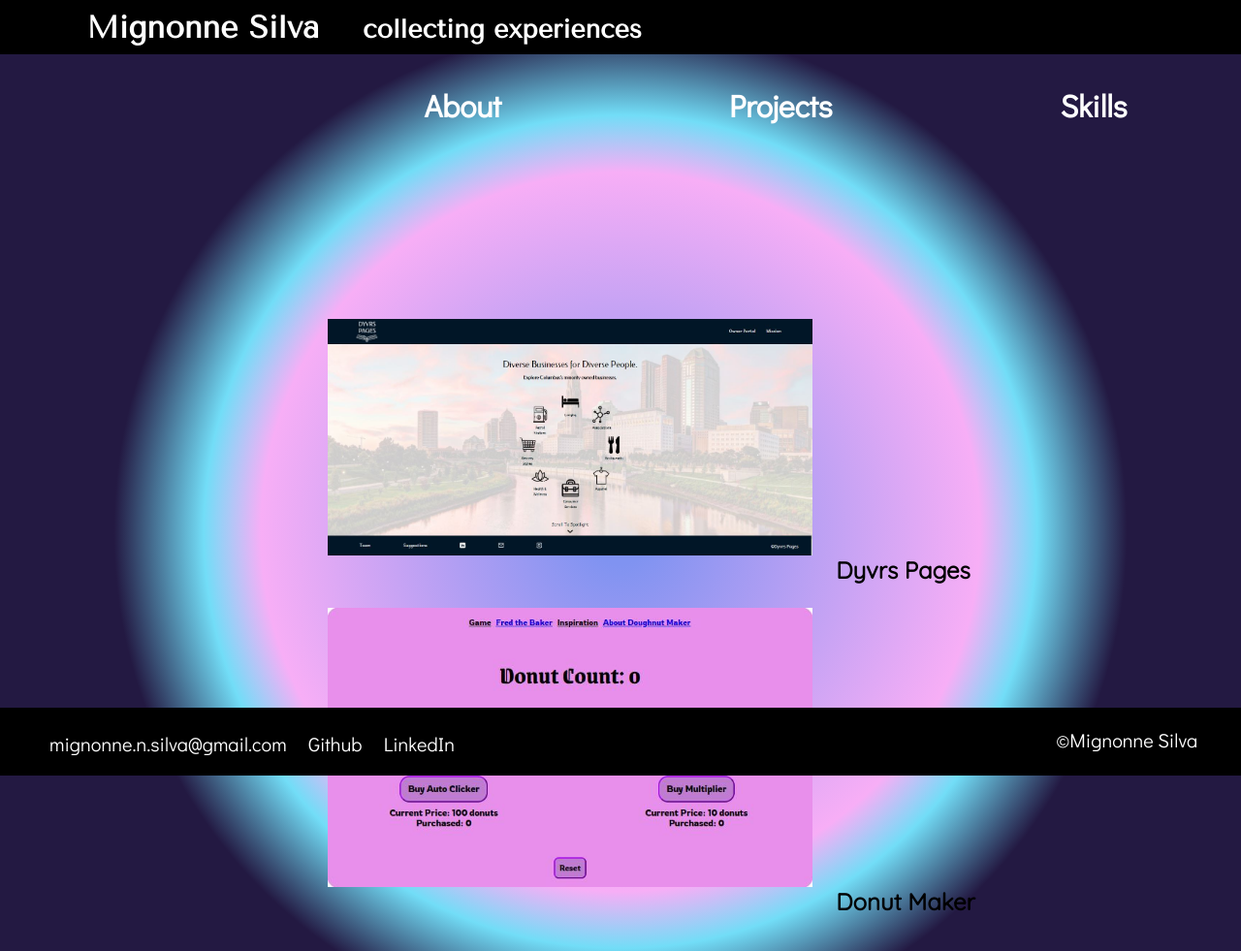
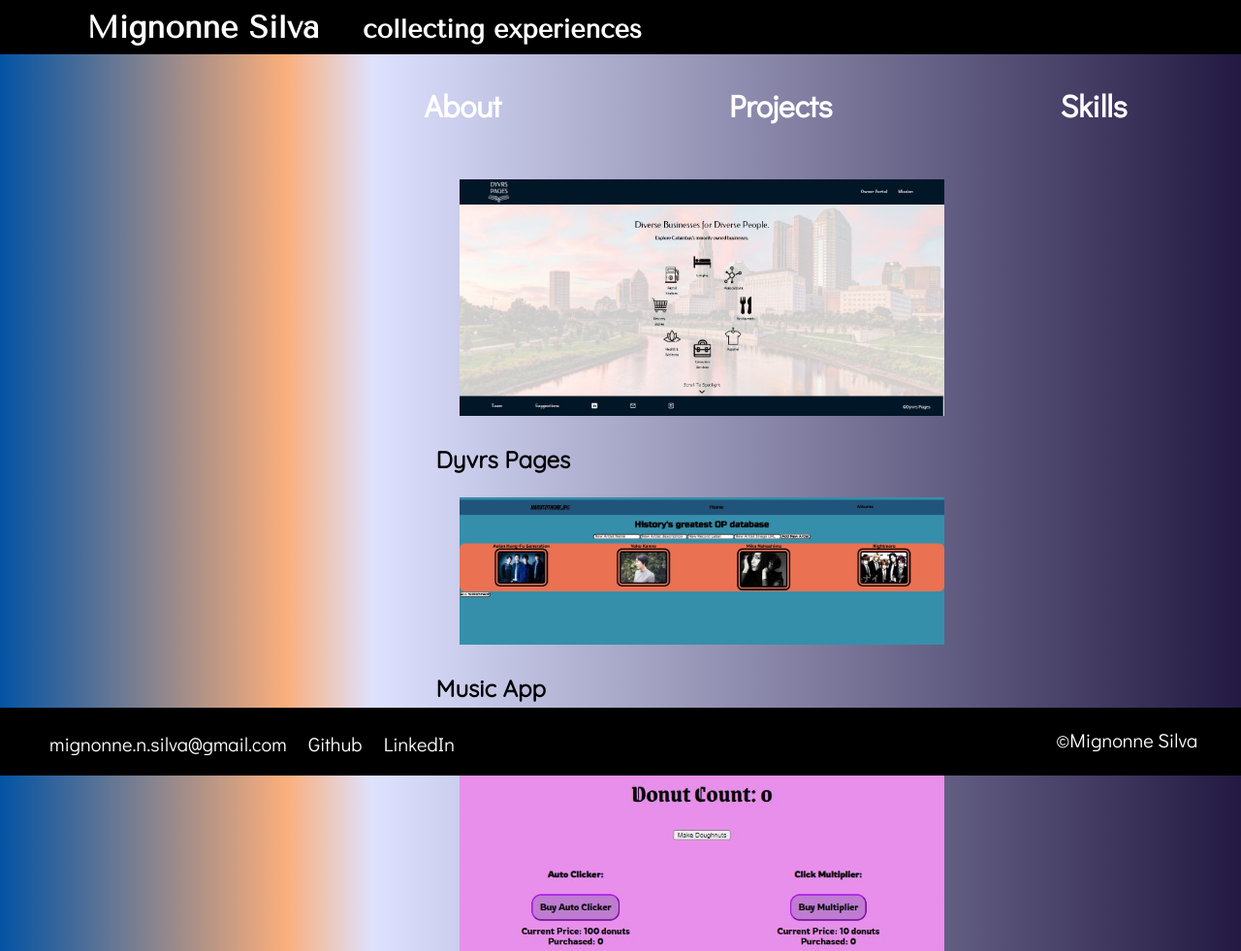
Before and after one commit to silvamig/silvamig.github.io, a plain HTML site: page projects.html in a window 1280 px wide. Shown: the top 981 px of the page at 97% size. Drawn offline with nearby package versions, Linux system fonts and the light colour scheme.

Commit message:
Background colour

```diff
--- a/css/otherstyles.css
+++ b/css/otherstyles.css
@@ -89,9 +89,8 @@ li{
     box-sizing: border-box;
     margin:0;
     padding:0;
-    height: 85%;
-    background: radial-gradient(circle, rgba(128,147,241,1) 4%, rgba(247,174,246,1) 44%, rgba(114,221,247,1) 51%, rgba(35,25,66,1) 62%);
-
+    height: 60%;
+    background: linear-gradient(90deg, rgba(3,83,164,1) 0%, rgba(250,174,123,1) 23%, rgba(222,226,255,1) 30%, rgba(35,25,66,1) 100%);
  }
 
  /* .skills__title{
@@ -111,8 +110,8 @@ li{
      font-family: Quicksand, "sans serif";
      font-weight: 1000;
      font-size: x-large;
-     padding-top: 1em;
-     margin: 10%;
+     margin: 12%;
+     /* padding-bottom: 10em;    */
  }
 
  .skills{
@@ -134,6 +133,13 @@ li{
     font-size: x-large;
 }
 
+.project{
+    margin-left: 32%;
+    font-family: Quicksand, "sans serif";
+    font-weight: 1000;
+    font-size: x-large;
+}
+
 img{
     max-width: 500px;
     max-height: 350px;
@@ -144,6 +150,7 @@ img{
     flex-direction: column;
     justify-content: center;
     align-self: center;
+    margin-top: 1em;
     border-image-width: auto;
 
 
--- a/projects.html
+++ b/projects.html
@@ -21,13 +21,13 @@
               </ul>
           </nav>
       </header>
-      <div class= "about">
+      <div class= "project">
         <ul class = "project__list">
-            <li><a href = "https://github.com/2020-Summer-Cohort/dyvrs-pages"><img src =" /images/dyvrspages.JPG">Dyvrs Pages</a></li>
-            <li><a href = "https://github.com/2020-Summer-Cohort/artists-albums-and-songs-naruto-theme-jpg"></a></li>
-            <li><a href = "https://github.com/2020-Summer-Cohort/module-4-donut-maker-silvamig"><img src =" /images/donutmaker.JPG">Donut Maker</a></li>
-            <li><a href = "https://github.com/2020-Summer-Cohort/reviews-site-fifth-element"></a></li>
-            <li><a href = "https://github.com/2020-Summer-Cohort/virtual-pets-amok-java-silvamig"></a></li>
+            <li><a href = "https://github.com/2020-Summer-Cohort/dyvrs-pages"><img src =" /images/dyvrspages.JPG"><br>Dyvrs Pages</a></li>
+            <li><a href = "https://github.com/2020-Summer-Cohort/artists-albums-and-songs-naruto-theme-jpg"><img src =" /images/naruto.JPG"><br>Music App</a></li>
+            <li><a href = "https://github.com/2020-Summer-Cohort/module-4-donut-maker-silvamig"><img src =" /images/donutmaker.JPG"><br>Donut Maker</a></li>
+            <!-- <li><a href = "https://github.com/2020-Summer-Cohort/reviews-site-fifth-element"></a>Review Site</li> -->
+            <li><a href = "https://github.com/2020-Summer-Cohort/virtual-pets-amok-java-silvamig"><img src =" /images/petsamok.JPG"><br>Virtual Pets Amok</a></li>
         </ul>
     </div>
       <footer class= "footer">
```
Also changed, not shown: images/naruto.JPG (added), images/petsamok.JPG (added).
